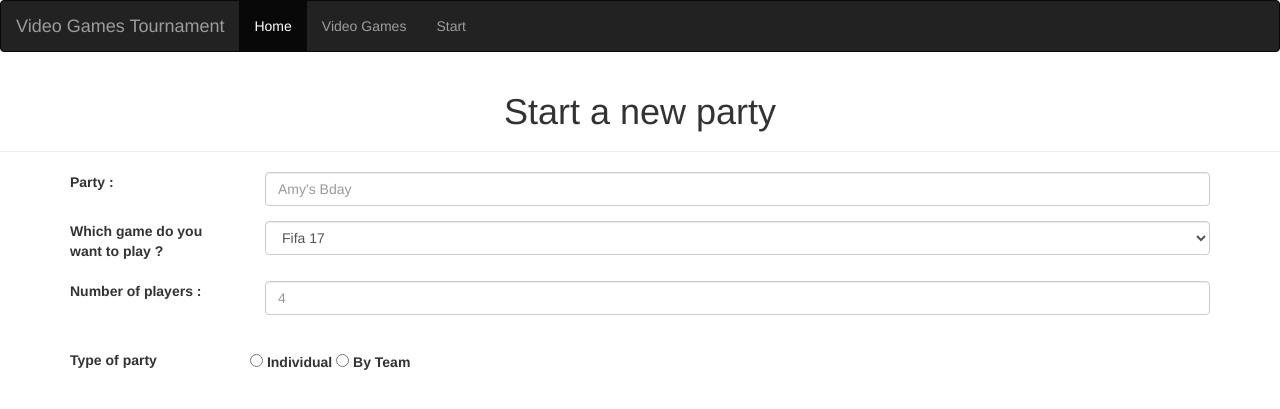
After one commit to Mspaenle/Website, a PHP site: page /newParty.php in a window 1280 px wide. The commit adds this page. Shown: the top 409 px of the page. Run offline with PHP 8.4, Linux system fonts and the light colour scheme.

Commit message:
Form Party

```diff
--- /dev/null
+++ b/Controller/controller_page_newParty.php
@@ -0,0 +1,5 @@
+<?php
+
+	require_once("Website/View/newParty.php");
+
+?>
--- a/View/game.php
+++ b/View/game.php
@@ -12,7 +12,7 @@
   <body class="list-group" ng-controller="GamesController as game">
     <?php include("nav.php"); ?>
     <div class="page-header">
-      <h1 class ="display-3">{{ "Video games proposed"}}</h1>
+      <h1 class ="display-3 text-center">{{ "Video games proposed"}}</h1>
     </div>
 
     <div class="list-group-item" ng-repeat="game in Games.gamesProposed">
--- a/View/nav.php
+++ b/View/nav.php
@@ -6,7 +6,7 @@
     <ul class="nav navbar-nav">
       <li class="active"><a href="index.php">Home</a></li>
       <li><a href="games.php">Video Games</a></li>
-      <li><a href="#">Players</a></li>
+      <li><a href="newParty.php">Start</a></li>
     </ul>
   </div>
 </nav>
--- /dev/null
+++ b/View/newParty.php
@@ -0,0 +1,63 @@
+<!DOCTYPE html>
+<html ng-app='Games'>
+
+  <head>
+    <meta charset="utf-8" />
+    <link rel="stylesheet" type="text/css" href="/Website/View/bootstrap-3.3.7-dist/css/bootstrap.min.css" />
+    <link rel="stylesheet" href="/Website/View/css/custom.css" />
+    <script type="text/javascript" src="/Website/View/angular.min.js"></script>
+    <script src="/Website/Controller/gamesController.js"></script>
+  </head>
+
+  <body>
+    <?php include("nav.php"); ?>
+    <div class="page-header">
+      <h1 class ="display-3 text-center">{{ "Start a new party"}}</h1>
+    </div>
+
+    <div class ="container">
+      <form>
+        <div class ="form-group row">
+          <label for="partyName" class="col-sm-2 col-form-label">Party :</label>
+          <div class="col-sm-10">
+            <input type="text" class="form-control" id="pName" placeholder="Amy's Bday">
+          </div>
+        </div>
+
+        <div class ="form-group row">
+          <label for="game"  class="col-sm-2 col-form-label">Which game do you want to play ?</label>
+          <div class="col-sm-10">
+            <select id="game" class="form-control">
+              <option value="fifa17">Fifa 17</option>
+              <option value="marioParty">Mario Party</option>
+              <option value="marioKart">Mario Kart</option>
+            </select>
+          </div>
+        </div>
+
+
+          <div class ="form-group row">
+            <label for="numberPlayers" class="col-sm-2 col-form-label">Number of players :</label>
+            <div class="col-sm-10">
+              <input type="text" class="form-control" id="nbPlayers" placeholder="4">
+            </div>
+          </div>
+<br>
+        <fieldset class="form-group row">
+          <label class="col-sm-2 col-form-label">Type of party</label>
+          <div class ="form-check">
+            <label class="form-check-label">
+              <input class="form-check-input" type="radio" name="typeParty" id="solo" value="solo">
+              Individual
+            </label>
+            <label class="form-check-label">
+              <input class="form-check-input" type="radio" name="typeParty" id="team" value="team">
+              By Team
+            </label>
+          </div>
+        </fieldset>
+
+      </form>
+    </div>
+  </body>
+</html>
--- /dev/null
+++ b/newParty.php
@@ -0,0 +1,5 @@
+<?php
+
+	require_once("Website/Controller/controller_page_newParty.php");
+
+?>
```
